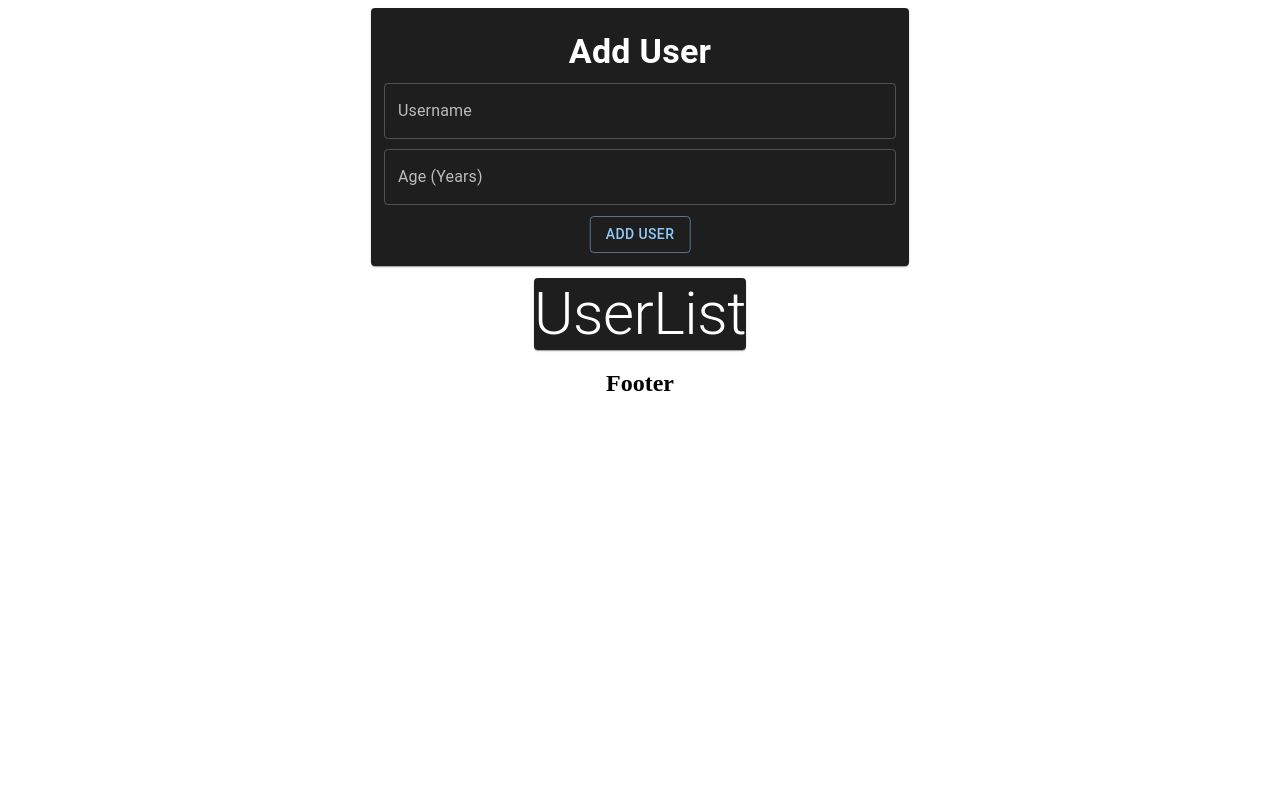
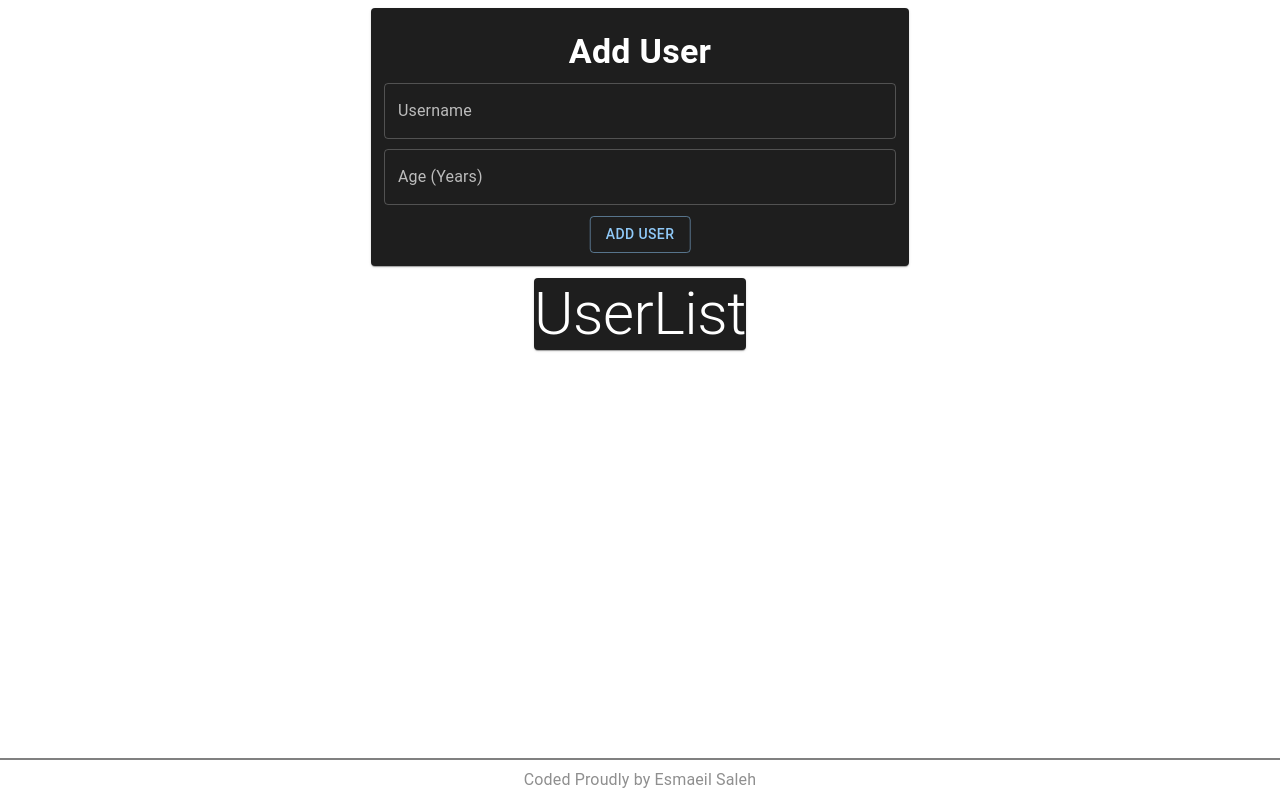
Before and after one commit to EsmaeilSaleh/adduser, a React (Create React App) app: page / in a window 1280 px wide. Built offline with nearby package versions, Linux system fonts and the light colour scheme.

Commit message:
change style

```diff
--- a/src/components/UI/Footer.js
+++ b/src/components/UI/Footer.js
@@ -1,11 +1,20 @@
-import React from 'react'
+import React from "react";
+
+import Box from "@mui/material/Box";
+import Divider from "@mui/material/Divider";
+import Typography from "@mui/material/Typography";
 
 const Footer = () => {
-        return (
-                <div>
-                        <h2>Footer</h2>
-                </div>
-                )
-}
+  return (
+    <Box sx={{ position: "absolute", bottom: 0 }}>
+      <Divider sx={{ width: "100vw", border: "1px solid grey" }}></Divider>
+      <Typography
+        sx={{ textAlign: "center", padding: "0.5em", color: "#8f8f8f" }}
+      >
+        Coded Proudly by Esmaeil Saleh
+      </Typography>
+    </Box>
+  );
+};
 
-export default Footer
+export default Footer;
```
